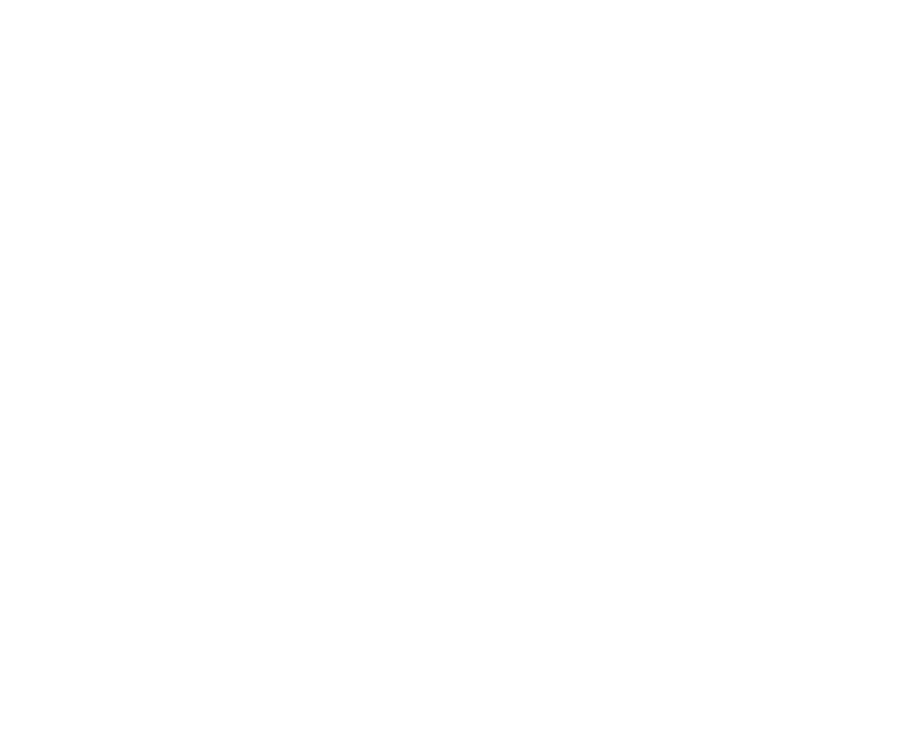
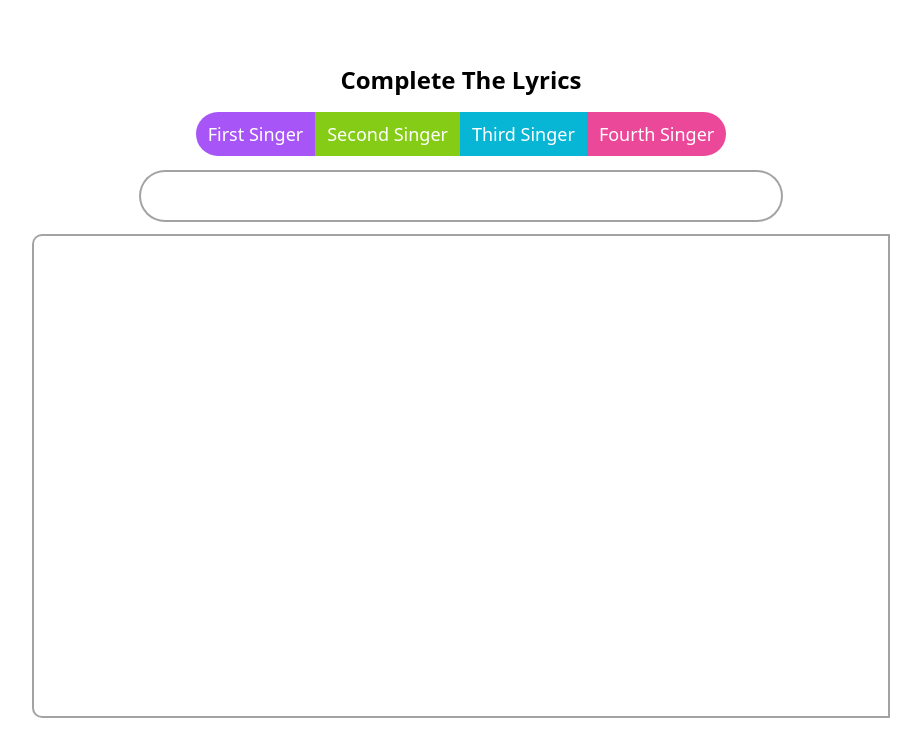
Before and after one commit to MarionEmmanuelBuhat/industry-elective-app-collection, a React (Vite) app: page /singers/1 in a window 1280 px wide. Before the commit this address had no page. Shown: the top 756 px of the page, without its empty margins (179-1100 px from the left). Built offline with nearby package versions, Linux system fonts and the light colour scheme.

Commit message:
Added Complete The Lyrics Activity

```diff
--- a/src/App.tsx
+++ b/src/App.tsx
@@ -3,6 +3,7 @@
 import ColorSequence from "./pages/ColorSequence";
 import ColorRoll from "./pages/ColorRoll";
 import AlienAnimation from "./pages/AlienAnimation";
+import CompleteTheLyrics from "./pages/CompleteTheLyrics";
 
 function App() {
   return (
@@ -12,6 +13,8 @@
         <Route path="/colorsequence" element={<ColorSequence />} />
         <Route path="/colorroll" element={<ColorRoll />} />
         <Route path="/alien" element={<AlienAnimation />} />
+        <Route path="/singers" element={<CompleteTheLyrics />} />
+        <Route path="/singers/:id" element={<CompleteTheLyrics />} />
       </Routes>
     </>
   );
--- /dev/null
+++ b/src/pages/CompleteTheLyrics.tsx
@@ -0,0 +1,90 @@
+import { useEffect, useState } from "react";
+import { useLocation, useNavigate, useParams } from "react-router-dom";
+
+interface Lyrics {
+  lyric: string;
+  color: string;
+}
+
+function getColor(id: string) {
+  switch (id) {
+    case "first":
+      return "bg-purple-500";
+    case "second":
+      return "bg-lime-500";
+    case "third":
+      return "bg-cyan-500";
+    case "fourth":
+      return "bg-pink-500";
+    default:
+      return "";
+  }
+}
+
+function CompleteTheLyrics() {
+  const navigate = useNavigate();
+  const location = useLocation();
+  const { id } = useParams();
+  const [lyric, setLyric] = useState<string>("");
+  const [lyrics, setLyrics] = useState<Lyrics[]>([]);
+
+  useEffect(() => {
+    if (lyric.length > 0) {
+      console.log("test");
+      setLyric("");
+      setLyrics([...lyrics, { lyric: lyric, color: getColor(id!) }]);
+    }
+  }, [location]);
+
+  return (
+    <>
+      <div className="m-auto flex h-screen w-8/12 flex-col items-center justify-center gap-4">
+        <p className="text-2xl font-bold">Complete The Lyrics</p>
+
+        <div className="flex flex-row text-white">
+          <button
+            onClick={() => navigate("/singers/first")}
+            className="rounded-l-full bg-purple-500 px-3 py-2 text-lg hover:bg-purple-600 focus:outline-none focus:ring focus:ring-purple-300"
+          >
+            First Singer
+          </button>
+          <button
+            onClick={() => navigate("/singers/second")}
+            className="bg-lime-500 px-3 py-2 text-lg hover:bg-lime-700 focus:outline-none focus:ring focus:ring-lime-300"
+          >
+            Second Singer
+          </button>
+          <button
+            onClick={() => navigate("/singers/third")}
+            className="bg-cyan-500 px-3 py-2 text-lg hover:bg-cyan-700 focus:outline-none focus:ring focus:ring-cyan-300"
+          >
+            Third Singer
+          </button>
+          <button
+            onClick={() => navigate("/singers/fourth")}
+            className="rounded-r-full bg-pink-500 px-3 py-2 text-lg hover:bg-pink-700 focus:outline-none focus:ring focus:ring-pink-300"
+          >
+            Fourth Singer
+          </button>
+        </div>
+        {id && (
+          <input
+            type="text"
+            className="w-9/12 rounded-full px-4 py-3 ring-2 ring-neutral-400"
+            onChange={(e) => setLyric(e.target.value)}
+            value={lyric}
+          />
+        )}
+        <div className="mb-5 flex min-h-[60%] w-full flex-col gap-2 overflow-y-scroll rounded-l-lg p-4 text-white ring-2 ring-neutral-400">
+          {lyrics.map((object, index) => (
+            <p key={index} className={`${object.color} rounded-full px-6 py-3 text-lg`}>
+              {object.lyric}
+            </p>
+          ))}
+        </div>
+      </div>
+    </>
+  );
+}
+
+export default CompleteTheLyrics;
--- a/src/pages/Home.tsx
+++ b/src/pages/Home.tsx
@@ -8,6 +8,7 @@
           <NavigationButton location="/colorsequence">Color Sequence</NavigationButton>
           <NavigationButton location="/colorroll">Color Roll</NavigationButton>
           <NavigationButton location="/alien">Alien Animation</NavigationButton>
+          <NavigationButton location="/singers">Complete The Lyrics</NavigationButton>
         </div>
       </div>
     </>
```
